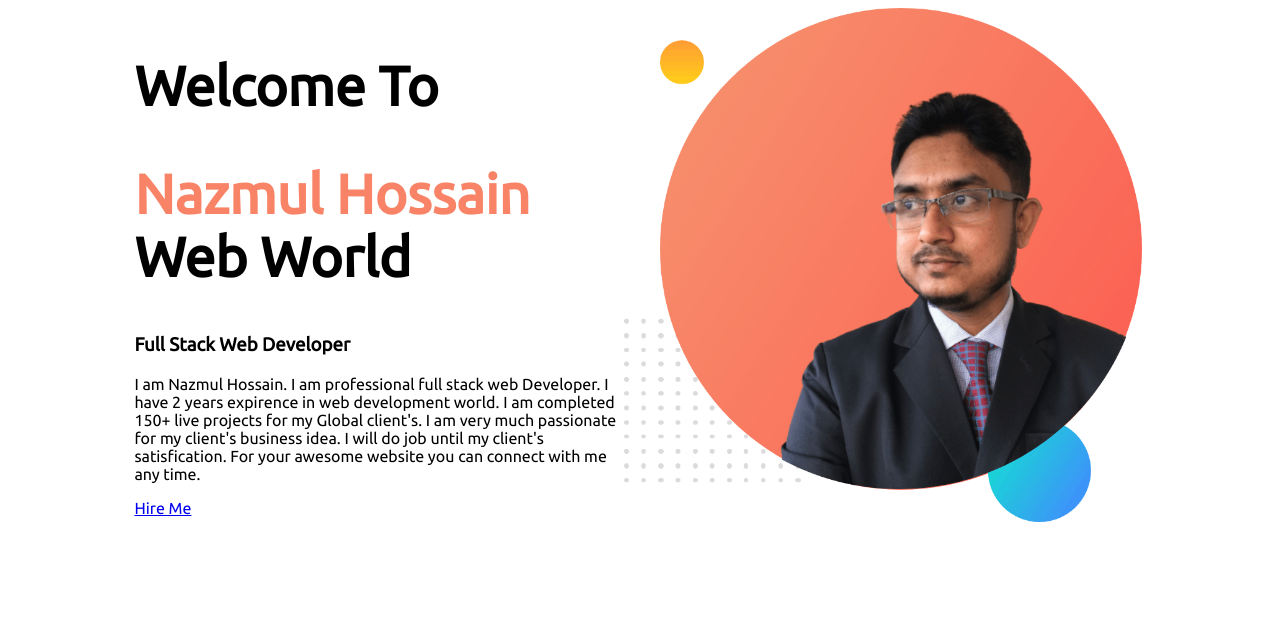
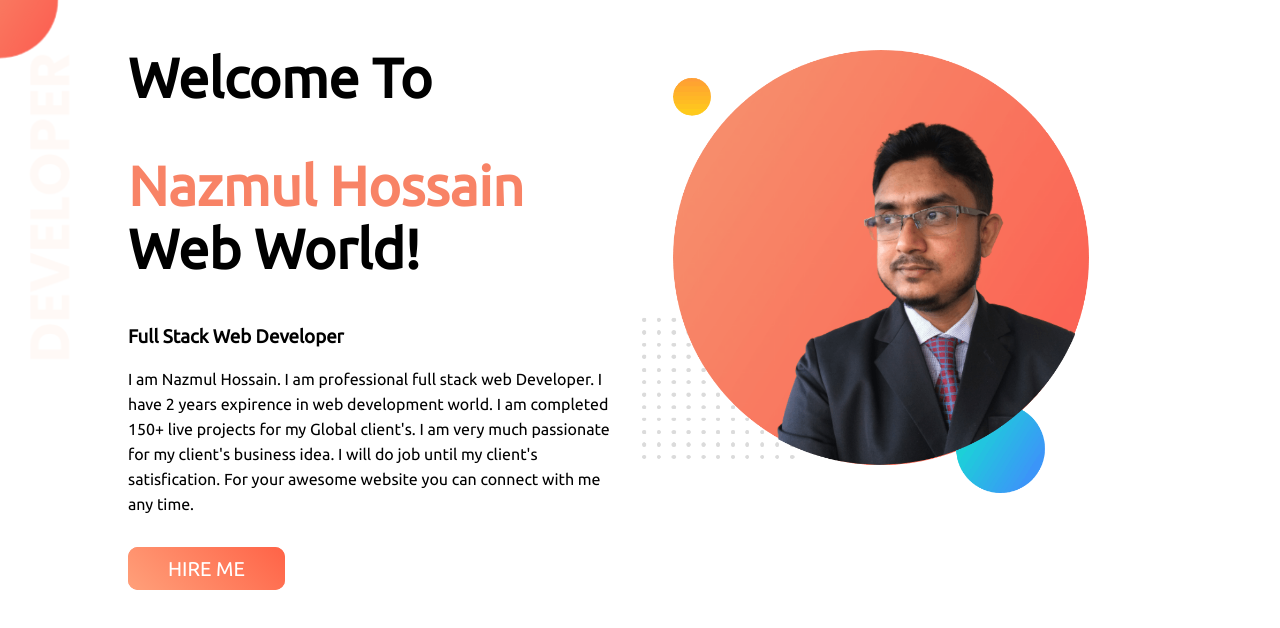
Before and after one commit to mdnazmulsobuz/nh-protfolio, a plain HTML site: page index.html in a window 1280 px wide. Drawn offline with Linux system fonts and the light colour scheme.

Commit message:
section completed

```diff
--- a/index.html
+++ b/index.html
@@ -11,14 +11,14 @@
         <link rel="stylesheet" href="style.css">
 </head>
 <body>
-    <section>
+    <section class="top-area">
         <div class="left-area">
             <h1>Welcome To </h1>
-            <h1><span class="name">Nazmul Hossain</span> Web World</h1>
+            <h1><span class="name">Nazmul Hossain</span> Web World!</h1>
             <h3>Full Stack Web Developer</h3>
             <p>I am Nazmul Hossain. I am professional full stack web Developer. I have 2 years expirence in web development world. I am completed 150+ live projects for my Global client's. I am very much passionate for my client's business idea. I will do job until my client's satisfication. For your awesome website you can connect with me any time.
             </p>
-            <a target=_blank href="https://www.linkedin.com/in/mdnazmulsobuz/">Hire Me</a>
+            <a class="hire-button" target=_blank href="https://www.linkedin.com/in/mdnazmulsobuz/">HIRE ME</a>
 
         </div>
         <div class="right-area">
--- a/style.css
+++ b/style.css
@@ -1,5 +1,6 @@
 body{
     font-family: 'Ubuntu', sans-serif;
+    margin: 0;
 }
 h1{
     font-size:  55px;
@@ -13,7 +14,30 @@ section{
 .left-area{
     width: 50%;
     padding-left: 10%;
+    padding-right: 2%;
+}
+.left-area p{
+    margin-bottom: 40px;
+    line-height: 25px;
 }
 .right-area img{
-    width: 80%;
+    width: 70%;
+    padding-top: 50px;
 }
+.hire-button{
+    text-decoration: none;
+    background-image: linear-gradient(45deg, lightsalmon, tomato);
+    background-color: #F88366;
+    padding: 10px 40px;
+    border-radius: 10px;
+    color: #fff;
+    font-size: 20px;
+    font-weight: 700px;
+}
+.hire-button:hover{
+    background-image: linear-gradient(-45deg, lightsalmon, tomato);
+}
+.top-area{
+    background-image: url(images/top-banner.png);
+    background-repeat: no-repeat;
+}
```
Also changed, not shown: images/top-banner.png (added).
